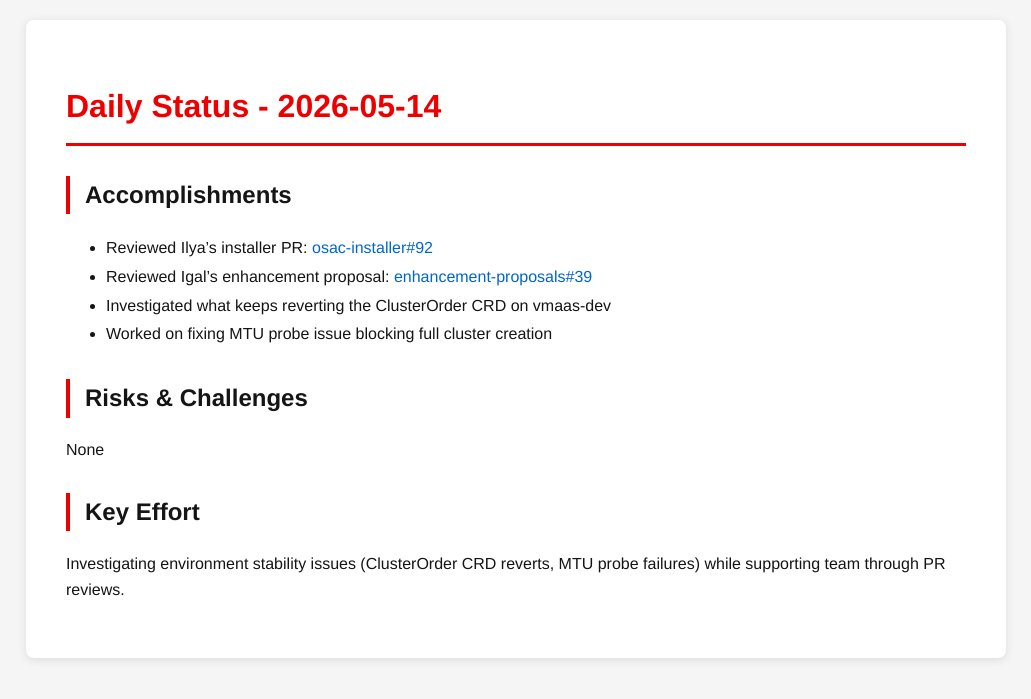
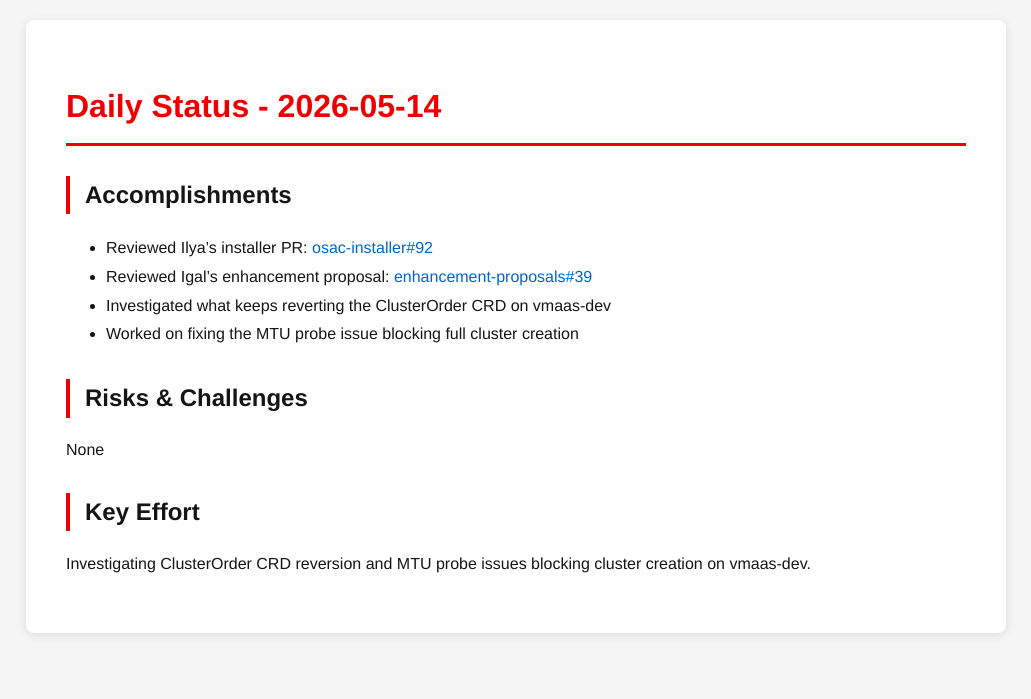
Before and after one commit to tzvatot/daily-status, a Jekyll site: the page built from 2026-05-14.md, in a window 1280 px wide. Shown: the top 699 px of the page, without its empty margins (124-1155 px from the left). Built offline with Jekyll 4.4.1, drawn with Linux system fonts in a browser that asks for light colours.

Commit message:
Daily status update - 2026-05-14

```diff
--- a/2026-05-14.md
+++ b/2026-05-14.md
@@ -10,10 +10,10 @@ date: 2026-05-14
 - Reviewed Ilya's installer PR: [osac-installer#92](https://github.com/osac-project/osac-installer/pull/92)
 - Reviewed Igal's enhancement proposal: [enhancement-proposals#39](https://github.com/osac-project/enhancement-proposals/pull/39)
 - Investigated what keeps reverting the ClusterOrder CRD on vmaas-dev
-- Worked on fixing MTU probe issue blocking full cluster creation
+- Worked on fixing the MTU probe issue blocking full cluster creation
 
 ## Risks & Challenges
 None
 
 ## Key Effort
-Investigating environment stability issues (ClusterOrder CRD reverts, MTU probe failures) while supporting team through PR reviews.
+Investigating ClusterOrder CRD reversion and MTU probe issues blocking cluster creation on vmaas-dev.
```
